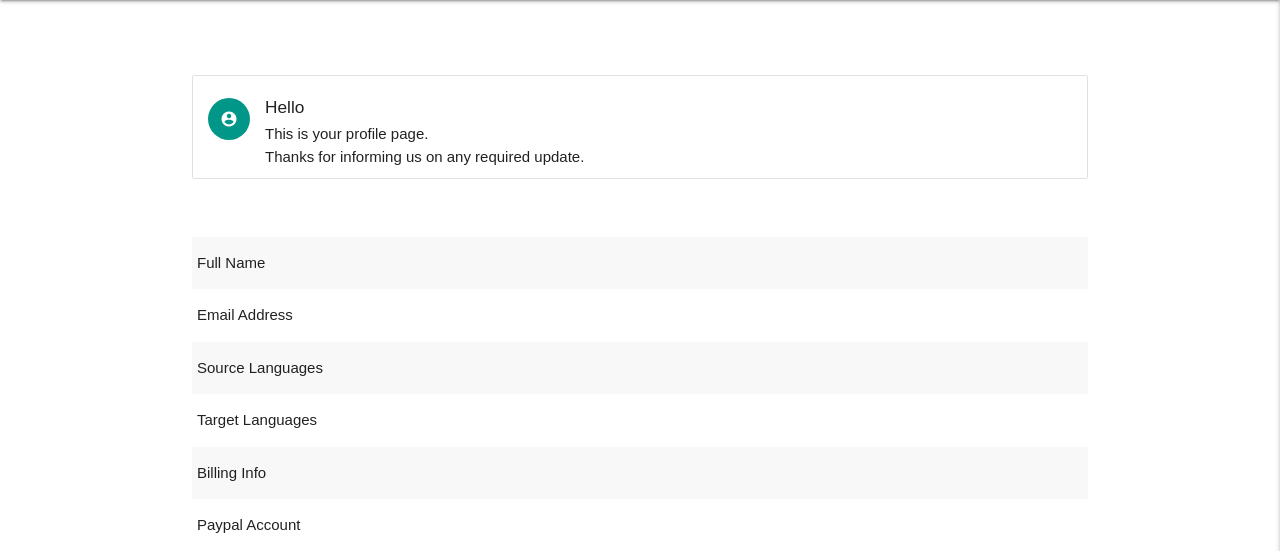
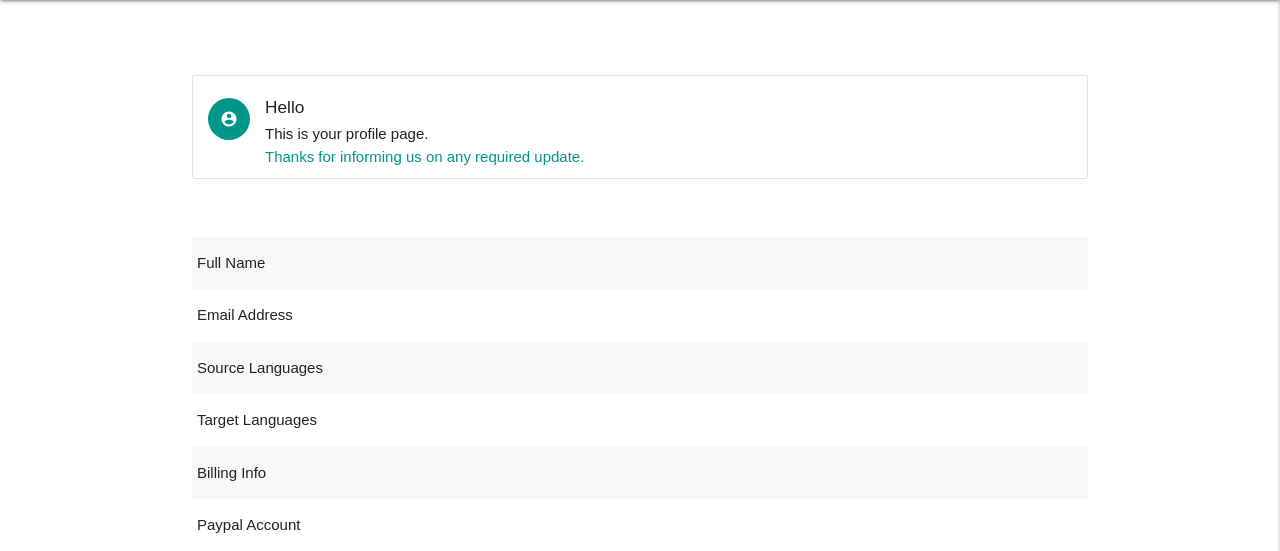
Before and after one commit to Julia-IO/Linguist_Portal, a Flask app: page /profile in a window 1280 px wide. Shown: the part 64-615 px from the top of the page. Run offline with Flask 2, Linux system fonts and the light colour scheme; the visitor is signed in with stand-in values (Sample User, id 1); data that the repository does not hold is empty; some libraries are stand-ins or nearby versions.

Commit message:
Add contact link to user update request on profile.html

```diff
--- a/templates/profile.html
+++ b/templates/profile.html
@@ -12,7 +12,7 @@
             <i class="material-icons circle teal">account_circle</i>
             <span class="title"><h6>Hello {{ linguist.username }}</h6></span>
                 <p>This is your profile page.<br>
-                Thanks for informing us on any required update.</p>
+                <a href="mailto:info@tobetranslated.com?Subject=New%20User%20Update%20Request" class= "teal-text">Thanks for informing us on any required update.</p></a>
         </li>
 
     </ul>
```
